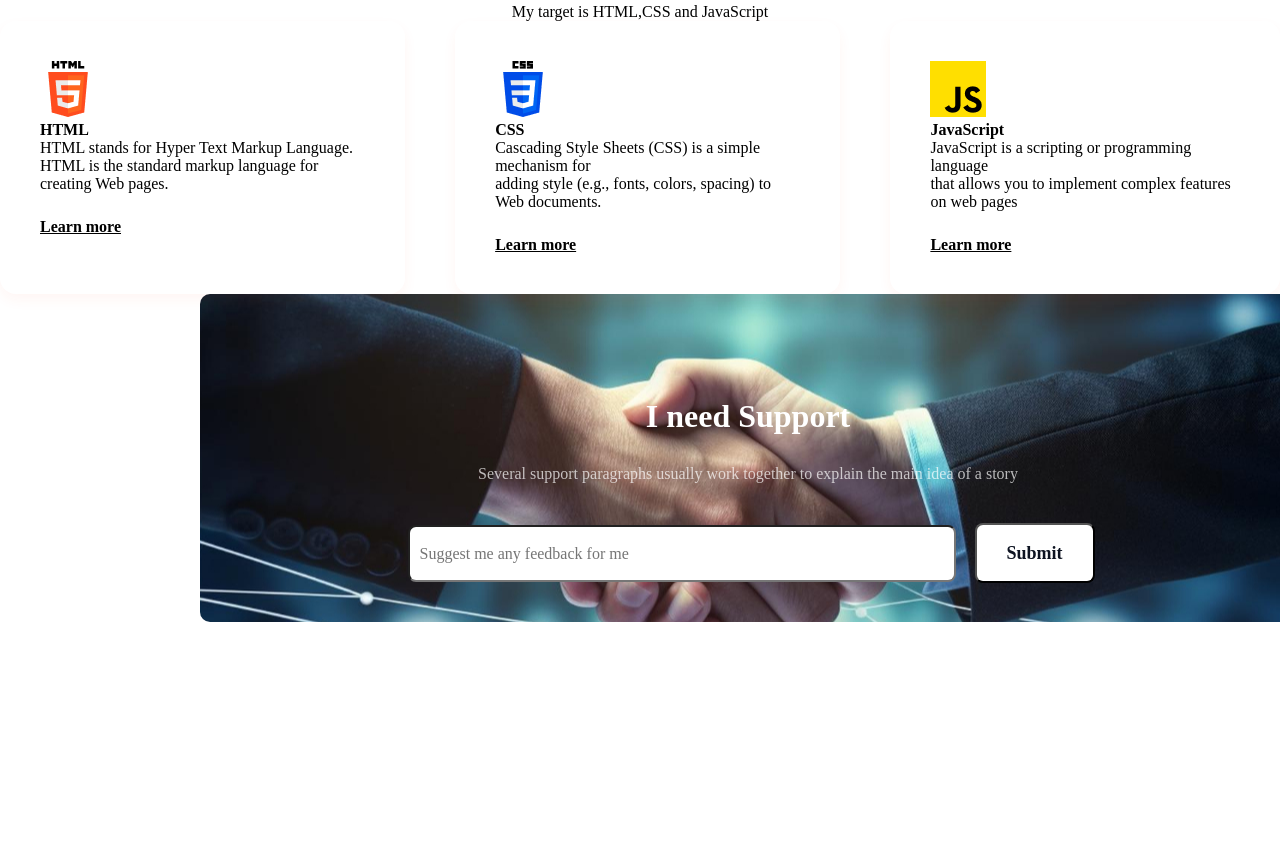
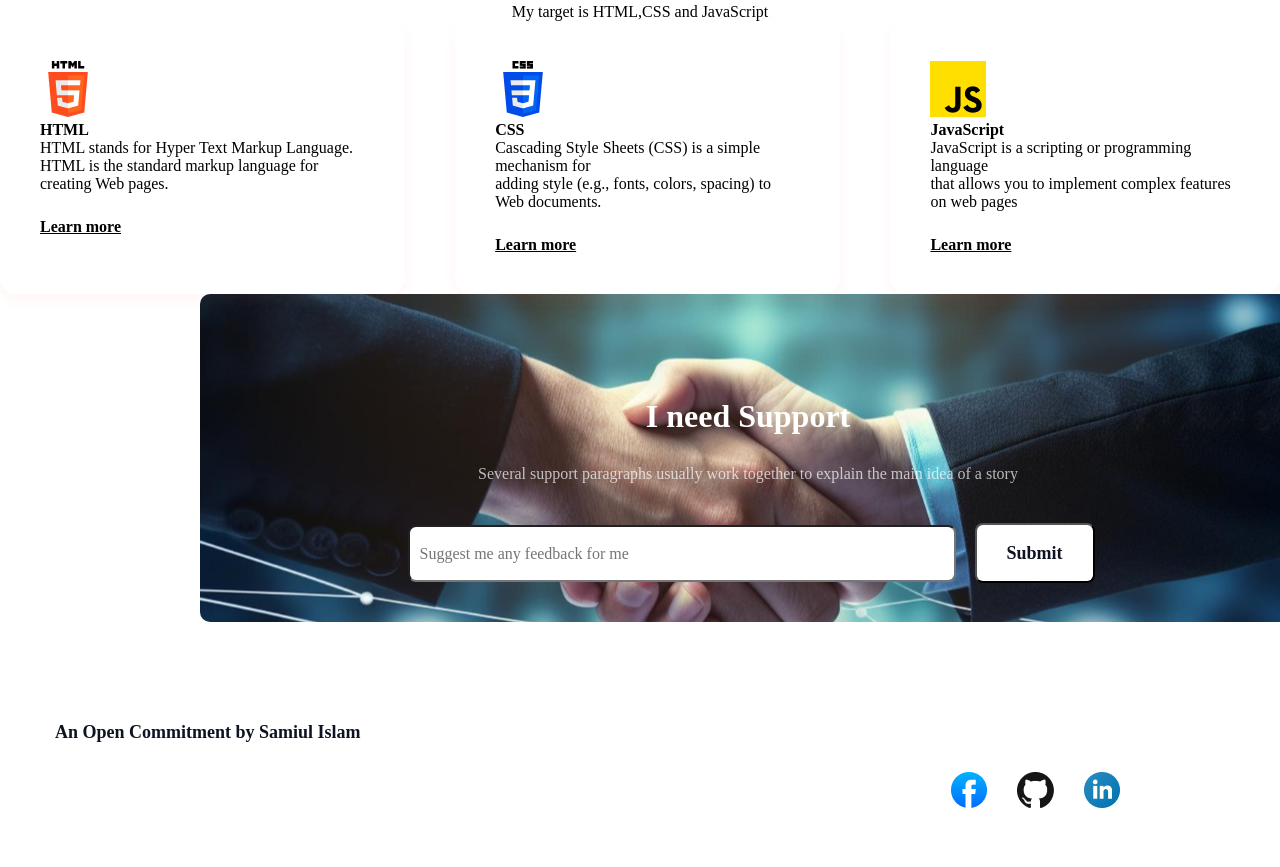
Before and after one commit to samiulIslam-git/assignment-1-repo, a plain HTML site: page index.html in a window 1280 px wide. Shown: the part 3129-3996 px from the top of the page. Before the commit the page ends 3751 px from the top, so only its background shows below. Drawn offline with Linux system fonts and the light colour scheme; a web font is replaced by a local one.

Commit message:
added footer part

```diff
--- a/index.html
+++ b/index.html
@@ -93,19 +93,22 @@
         <div class="langu">
           <img src="assets/html.png" alt="">
           <h4 class="langu-title">HTML</h4>
-          <p class="langu-description">HTML stands for Hyper Text Markup Language. <br> HTML is the standard markup language for creating Web pages.</p>
+          <p class="langu-description">HTML stands for Hyper Text Markup Language. <br> HTML is the standard markup
+            language for creating Web pages.</p>
           <p class="href-link">Learn more<a href=""></a></p>
         </div>
         <div class="langu">
           <img src="assets/css.png" alt="">
           <h4 class="langu-title">CSS</h4>
-          <p class="langu-description">Cascading Style Sheets (CSS) is a simple mechanism for <br> adding style (e.g., fonts, colors, spacing) to Web documents.</p>
+          <p class="langu-description">Cascading Style Sheets (CSS) is a simple mechanism for <br> adding style (e.g.,
+            fonts, colors, spacing) to Web documents.</p>
           <p class="href-link">Learn more<a href=""></a></p>
         </div>
         <div class="langu">
           <img src="assets/js.png " alt="">
           <h4 class="langu-title">JavaScript</h4>
-          <p class="langu-description">JavaScript is a scripting or programming language <br> that allows you to implement complex features on web pages </p>
+          <p class="langu-description">JavaScript is a scripting or programming language <br> that allows you to
+            implement complex features on web pages </p>
           <p class="href-link">Learn more<a href=""></a></p>
         </div>
       </div>
@@ -114,7 +117,8 @@
           <div class="support-section">
             <div class="support">
               <h2 class="support-title">I need Support</h2>
-            <p class="support-description"> Several support paragraphs usually work together to explain the main idea of a story</p>
+              <p class="support-description"> Several support paragraphs usually work together to explain the main idea
+                of a story</p>
             </div>
             <div class="support">
               <input class="search-button" type="search" placeholder="Suggest me any feedback for me">
@@ -126,7 +130,16 @@
     </section>
   </main>
   <footer>
-
+    <div class="foot">
+      <h4 class="my-info">An Open Commitment by Samiul Islam</h4>
+      <div class="icons">
+        <nav class="ico">
+          <a href="https://www.facebook.com/profile.php?id=100031415672945"><img src="assets/facebook.png" alt=""></a>
+          <a href="https://github.com/samiulIslam-git"><img src="assets/github.png" alt=""></a>
+          <a href="https://www.linkedin.com/in/samiul-islam-78b042319/"><img src="assets/linkedin-icon 1.png" alt=""></a>
+        </nav>
+      </div>
+    </div>
   </footer>
 </body>
 
--- a/styles/styles.css
+++ b/styles/styles.css
@@ -42,6 +42,7 @@ nav {
     font-weight: 600px;
     opacity: 0.8;
     margin-right: 30px;
+    cursor: pointer;
 }
 
 nav ul li {
@@ -102,6 +103,7 @@ nav ul li {
     padding: 15px 15px;
     width: 210px;
     height: 65px;
+    cursor: pointer;
 }
 
 /* why web dev part1 */
@@ -292,7 +294,7 @@ nav ul li {
 .support {
     text-align: center;
     margin-top: 5px;
-    gap: 5px;
+    /* gap: 5px; */
 }
 
 .support-title {
@@ -317,15 +319,12 @@ nav ul li {
     justify-content: center;
 }
 
-.search-button {
+    .search-button{
     width: 548px;
     height: 57px;
     flex-direction: row;
-    justify-content: center padding: 19px 20px 19px 20px;
-    order: 0;
+    justify-content: center;
     margin: 0px 16px;
-
-    /* font style */
     color: rgba(13, 19, 33, 0.4);
     font-family: Azeret Mono;
     font-size: 16px;
@@ -351,7 +350,7 @@ nav ul li {
     background: rgb(255, 255, 255);
     margin-top: 35px;
     text-align: center;
-    padding:4px;
+    padding: 4px;
 }
 
 .big-box {
@@ -367,6 +366,34 @@ nav ul li {
     margin-left: 200px;
 }
 
-.support-section{
+.support-section {
     margin-top: 40px;
 }
+
+
+/* footer part */
+
+.foot {
+    justify-content: space-between;
+    margin-top: 100px;
+    margin-left: 55px;
+    display:flex;
+    flex-direction: row;
+}
+
+.icons {
+    margin-right: 100px;
+    gap: 30px;
+    text-align: right;
+}
+
+.my-info {
+    color: rgb(13, 19, 33);
+    font-family: Azeret Mono;
+    font-size: 18px;
+    font-weight: 600
+}
+
+.ico {
+    gap: 30px;
+}
```
Lines whose indentation alone changed are shown as unchanged.
